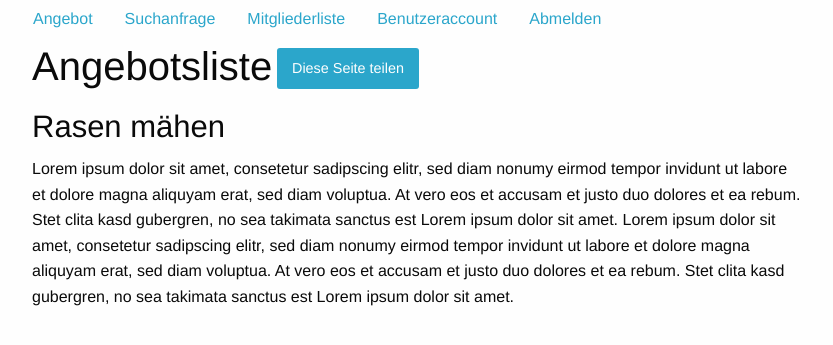
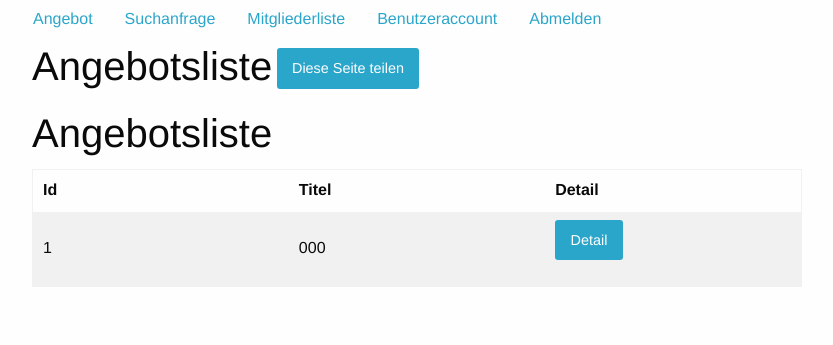
Before and after one commit to ayline94/Diplomarbeit-Zeitboerse, a PHP site: page /angebot.php in a window 1280 px wide. Shown: the top 345 px of the page, without its empty margins (223-1056 px from the left). Run offline with PHP 8.4, Linux system fonts and the light colour scheme; the visitor is signed in with stand-in values (Sample User, id 1); tables that the repository leaves empty or names only in its code hold one stand-in row (values such as "Sample post"); some libraries are stand-ins or nearby versions.

Commit message:
Bridas Dokumente umbennenen & Eigenes Angebotsliste erstellen

```diff
--- a/angebot.js
+++ b/angebot.js
@@ -1,24 +1,20 @@
 $(document).ready(function(){
 
-     //------------- Angebot hinzufügen-------------------------//
-
-    $(document).on('click', '#btn_add_angebot', function(){
+    //------------- Angebotsliste -------------------------//
 
 
-        var beschreibung = $('#beschreibung').val();
-        alert(beschreibung);
+    // Angebote anzeigen
+    function displayAngebotsListe()
+    {
+        $.ajax({
+            url:"api/angebot/show-list.php",
+            method:"POST",
+            success:function(data){
+                $('#angebotsliste').html(data);
+            }
+        });
+    }
+    displayAngebotsListe();
 
-        $.ajax({
-            url:"api/angebot/insert.php",
-            method:"POST",
-            data:{
-                beschreibung:beschreibung
-            },
-            dataType:"text",
-            success:function(data)
-            {
-                alert(data);
-            }
-        })
-    });
+
 });
--- a/angebot.php
+++ b/angebot.php
@@ -4,9 +4,13 @@
     <div class="column small-12">
         <h2>Angebotsliste</h2>
         <button id="facebookShare" class="button">Diese Seite teilen</button>
-        <h3>Rasen mähen</h3>
-        <p>Lorem ipsum dolor sit amet, consetetur sadipscing elitr, sed diam nonumy eirmod tempor invidunt ut labore et dolore magna aliquyam erat, sed diam voluptua. At vero eos et accusam et justo duo dolores et ea rebum. Stet clita kasd gubergren, no sea takimata sanctus est Lorem ipsum dolor sit amet. Lorem ipsum dolor sit amet, consetetur sadipscing elitr, sed diam nonumy eirmod tempor invidunt ut labore et dolore magna aliquyam erat, sed diam voluptua. At vero eos et accusam et justo duo dolores et ea rebum. Stet clita kasd gubergren, no sea takimata sanctus est Lorem ipsum dolor sit amet.</p>
+
+        <br>
+        <h2>Angebotsliste</h2>
+        <div id="angebotsliste"></div>
+
     </div>
 </div>
 
+
 <?php include('footer.php'); ?>
--- /dev/null
+++ b/api/angebot/show-list.php
@@ -0,0 +1,9 @@
+<?php
+include ("../connect.php");
+
+$sql = "SELECT * FROM angebot ORDER BY id DESC";
+$result = mysqli_query($connect, $sql );
+
+include ("show-part.php");
+
+?>
--- a/api/angebot/show-part.php
+++ b/api/angebot/show-part.php
@@ -5,9 +5,9 @@ $output = '';
 $output .= '
 <table>
     <tr>
-        <th width="20%">Id</th>
-        <th width="40%">Kategorie</th>
-        <th width="40%">Beschreibung</th>
+        <th width="30%">Id</th>
+        <th width="30%">Titel</th>
+        <th width="30%">Detail</th>
     </tr>';
 
     // Mitglieder ausgeben
@@ -15,12 +15,15 @@ $output .= '
     {
     while($row = mysqli_fetch_array($result))
     {
+
+    $id = $row['id'];
+
     $output .= '
-    <tr>
-        <td>'.$row["id"].'</td>
-        <td class="kategorie" data-id1="'.$row["id"].'" contenteditable>'.$row["kategorie"].'</td>
-        <td class="beschreibung" data-id2="'.$row["id"].'" contenteditable>'.$row["beschreibung"].'</td>
-        <td><button type="button" name="delete_btn" data-id3="'.$row["id"].'" class="alert button btn_delete">x</button></td>
+    <tr class="angebot angebot-'.$id.'" data-id="'.$id.'" >
+        <td class="id">'.$row["id"].'</td>
+        <td class="titel">'.$row["titel"].'</td>
+        <td class="link"> <a class="button" href="angebot.php?id='. $id .'">Detail</a></td>
+
     </tr>
     ';
     }
@@ -30,7 +33,7 @@ $output .= '
     else
     {
     $output .= '<tr>
-        <td colspan="3">Keine Mitglieder gefunden</td>
+        <td colspan="3">Keine Angebote gefunden</td>
     </tr>';
     }
 
```
Also changed, not shown: angebot-Brida.js (added, +24 -0 lines), api/angebot-brida/show-part.php (added, +42 -0 lines), api/angebot-brida/check.php (renamed from api/angebot/check.php), api/angebot-brida/delete.php (renamed from api/angebot/delete.php), api/angebot-brida/edit.php (renamed from api/angebot/edit.php), api/angebot-brida/functions.php (renamed from api/angebot/functions.php), api/angebot-brida/insert.php (renamed from api/angebot/insert.php), api/angebot-brida/kategorie.php (renamed from api/angebot/kategorie.php), api/angebot-brida/search.php (renamed from api/angebot/search.php), api/angebot-brida/show-detail.php (renamed from api/angebot/show-detail.php), api/angebot-brida/show.php (renamed from api/angebot/show.php).
